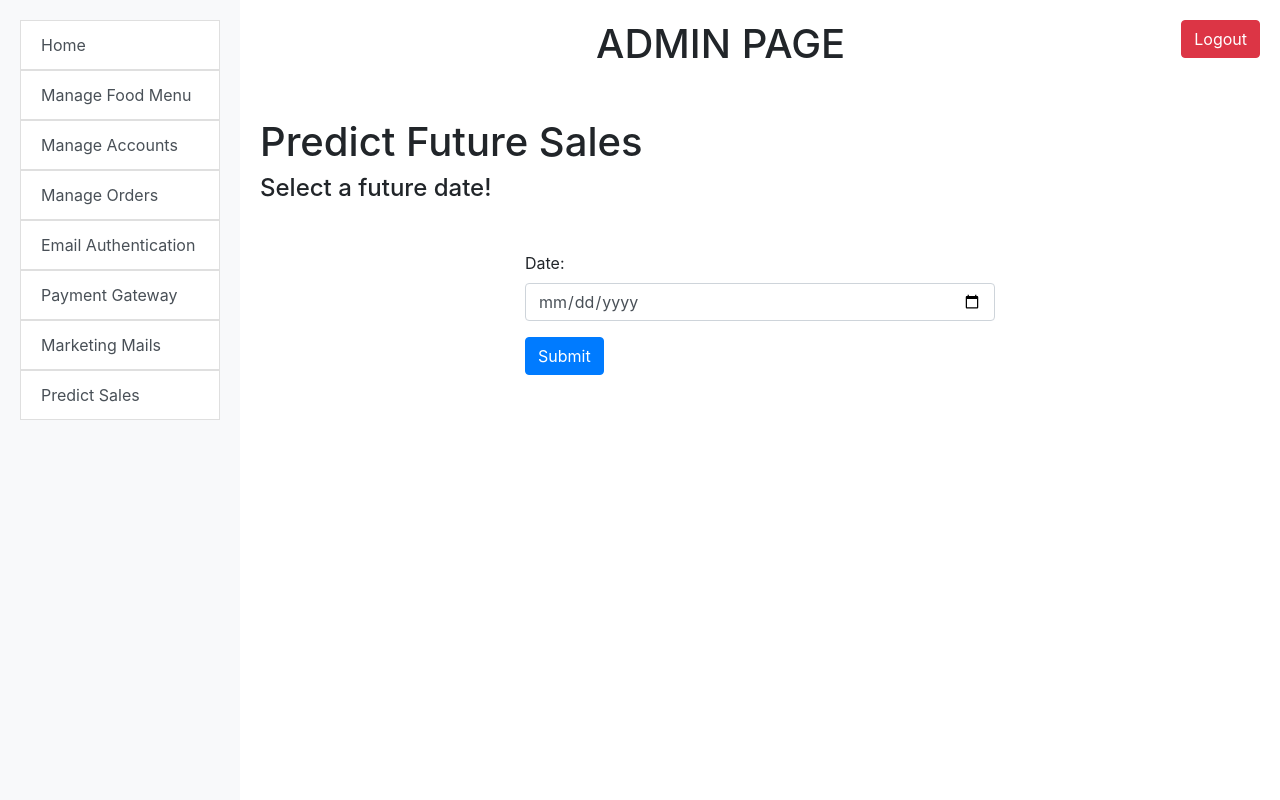
After one commit to ItsAdi22/Restaurant-management-system, a Flask app: template templates/adminml.html in a window 1280 px wide. The commit adds this page. Run offline with Flask 3, Linux system fonts and the light colour scheme; the template is opened without the code that fills it, so the values that code supplies are empty; some libraries are stand-ins or nearby versions.

Commit message:
added ml route, wtforms for prediction

```diff
--- a/app.py
+++ b/app.py
@@ -10,6 +10,10 @@ import smtplib
 from email.mime.text import MIMEText
 from email.mime.multipart import MIMEMultipart
 from dotenv import load_dotenv
+
+import pandas as pd
+from sklearn.model_selection import train_test_split
+from sklearn.linear_model import LinearRegression
 
 load_dotenv()
 
@@ -1082,6 +1086,10 @@ def admin():
                      flash("FORM VALIDATION ERROR")
                      return redirect(url_for('admin'))
 
+               elif request.form.get('form_type_ml') == "admin_navml":
+                  mlnav= True
+                  return render_template("adminml.html",mlnav=mlnav)
+
 
                else:
                   #today sales
@@ -1110,6 +1118,8 @@ def admin():
 
                   cursor.close()
                   homeactive = True
+
+
                   return render_template('admin.html', title = "Admin",totalSales=totalSales,sales=sales,homeactive=homeactive,pendingSales=pendingSales,totalOrders=totalOrders,todaySales=todaySales,allitems=allitems)
 
             else:
@@ -1144,6 +1154,43 @@ def admin():
 
                   cursor.close()
                   homeactive = True
+
+                  #machine learning part begins here:
+                  df = pd.DataFrame(sales,columns=['Date','Amount'])
+
+                  # Convert date columns to pandas datetime format
+                  df['Date'] = pd.to_datetime(df['Date'])
+
+                  #convert date into day
+                  df['DayOfWeek'] = df['Date'].dt.dayofweek
+
+                  #convert date into month
+                  df['Month'] = df['Date'].dt.month
+
+                  # Write DataFrame to CSV file
+                  df.to_csv('data.csv', index=False)
+
+                  # Read CSV file into pandas DataFrame
+                  df_from_csv = pd.read_csv('data.csv')
+
+                  # Display DataFrame
+                  print(df_from_csv)
+
+                  X = df[['DayOfWeek', 'Month']]
+                  y = df['Amount']
+
+                  X_train, X_test, y_train, y_test = train_test_split(X, y, test_size=0.2, random_state=42)
+
+                  # Train the linear regression model
+                  model = LinearRegression()
+                  model.fit(X, y)
+
+                  # Predict the day with the highest sales in the future
+                  future_date = pd.to_datetime('2024-04-05')  # Replace '2024-04-05' with the desired future date
+                  future_data = pd.DataFrame({'DayOfWeek': [future_date.dayofweek], 'Month': [future_date.month]})
+                  predicted_sales = model.predict(future_data)
+                  print('Predicted sales for future date:', predicted_sales)
+
                   return render_template('admin.html', title = "Admin",totalSales=totalSales,sales=sales,homeactive=homeactive,pendingSales=pendingSales,totalOrders=totalOrders,todaySales=todaySales,allitems=allitems)
 
                except Exception as e:
--- a/forms.py
+++ b/forms.py
@@ -1,5 +1,5 @@
 from flask_wtf import FlaskForm
-from wtforms import StringField, PasswordField, SubmitField, HiddenField, TextAreaField, SelectField, EmailField, IntegerField
+from wtforms import StringField, PasswordField, SubmitField, HiddenField, TextAreaField, SelectField, EmailField, IntegerField, DateField
 from wtforms.validators import Email, Length, InputRequired, EqualTo, NumberRange, URL
 
 class SignupForm(FlaskForm):
@@ -113,3 +113,7 @@ class AdminSetNewPassForm(FlaskForm):
     newPass = PasswordField('Set New Password', validators=[InputRequired()], render_kw={"placeholder": "Set New Password"})
     newConfPass = PasswordField('Confirm New Password', validators=[InputRequired(), EqualTo('newPass', message='Passwords must match')], render_kw={"placeholder": "Confirm New Password"})
     submit = SubmitField('Submit')
+
+class AdminPredictSalesForm(FlaskForm):
+    dateInput = DateField('Date', validators=[InputRequired()], format='%Y-%m-%d')
+    submit = SubmitField('Submit')
--- a/requirements.txt
+++ b/requirements.txt
@@ -6,3 +6,5 @@ python-dotenv
 wtforms
 flask_wtf
 email_validator
+pandas
+scikit-learn
--- a/templates/adminheader.html
+++ b/templates/adminheader.html
@@ -116,6 +116,16 @@
         </form>
 	{% endif %}
 
+	{% if mlnav %}
+        {% block navml %}
+        {% endblock navml %}
+    {% else %}
+        <form action="{{url_for('admin')}}" method="post">
+            <input type="hidden" name="form_type_ml" value="admin_navml">
+            <input type="submit" class="list-group-item list-group-item-action" value="Predict Sales">
+        </form>
+	{% endif %}
+
 	</nav>
     <!-- Navigation Bar End -->
 
@@ -144,6 +154,7 @@
 
 		</div>
 		{% block content %} {% endblock content %}
+		{% block machinelearning %} {% endblock machinelearning %}
 	</div>
 
 	<!-- Bootstrap JavaScript -->
--- /dev/null
+++ b/templates/adminml.html
@@ -0,0 +1,26 @@
+{% extends 'adminheader.html' %}
+
+{% block navml %}
+<form action="{{url_for('admin')}}" method="post">
+    <input type="hidden" name="form_type_ml" value="admin_navml">
+    <input type="submit" class="list-group-item list-group-item-action active" value="Predict Sales">
+</form>
+{% endblock navml %}
+
+{% block content %}
+<h1>Predict Future Sales</h1>
+<h4>Select a future date!</h4>
+<div class="container mt-5">
+    <div class="row justify-content-center">
+      <div class="col-md-6">
+        <form action="#" method="POST">
+          <div class="form-group">
+            <label for="dateInput">Date:</label>
+            <input type="date" class="form-control" id="dateInput" name="dateInput" required>
+          </div>
+          <button type="submit" class="btn btn-primary">Submit</button>
+        </form>
+      </div>
+    </div>
+  </div>
+{% endblock content %}
```
Also changed, not shown: data.csv (added, +7 -0 lines), delme.py (added, +15 -0 lines), templates/admin.html (+9 -4 lines).
